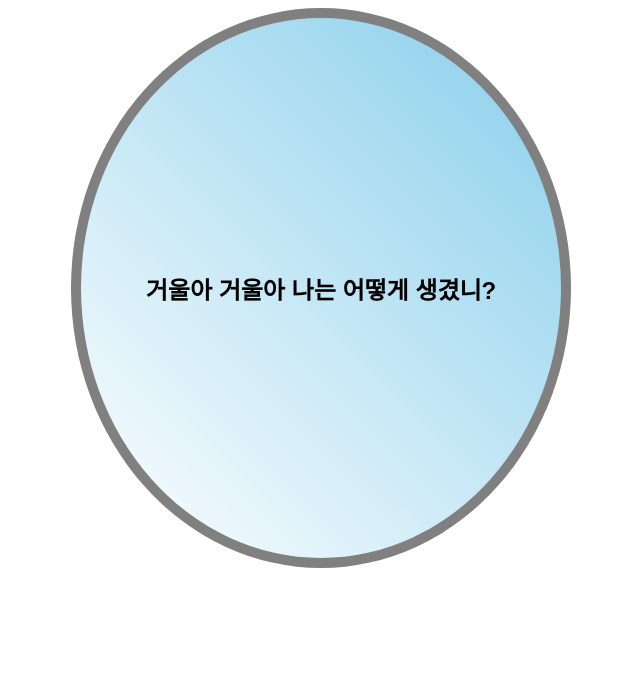
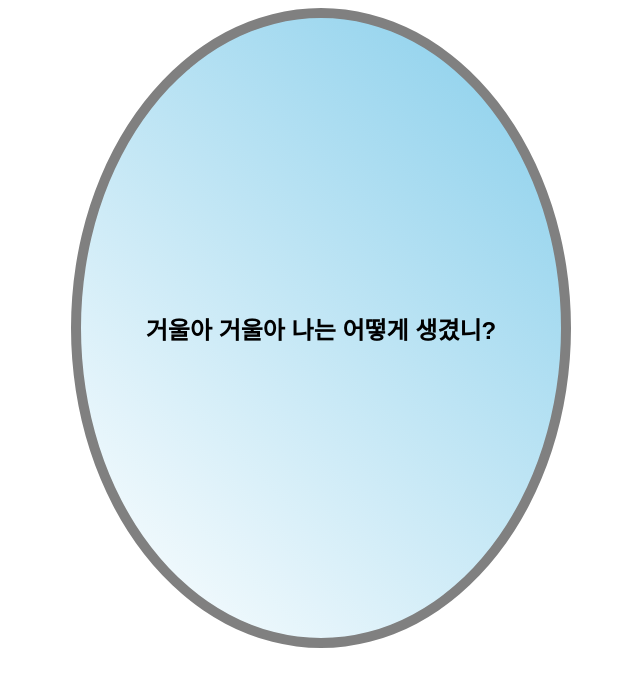
Before and after one commit to whlee0525/poke, a Next.js app: page / in a window 1280 px wide. Shown: the top 686 px of the page, without its empty margins (319-959 px from the left). Built offline with nearby package versions, Linux system fonts and the light colour scheme.

Commit message:
update:size

```diff
--- a/styles/mirror.styled.ts
+++ b/styles/mirror.styled.ts
@@ -2,8 +2,8 @@ import styled from "@emotion/styled";
 
 export const Mirror = styled.button`
   margin: 0 auto;
-  width: 80vw;
-  height: 70vh;
+  width: 90vw;
+  height: 80vh;
   max-width: 500px;
   max-height: 700px;
   border: 10px solid Gray;
```
